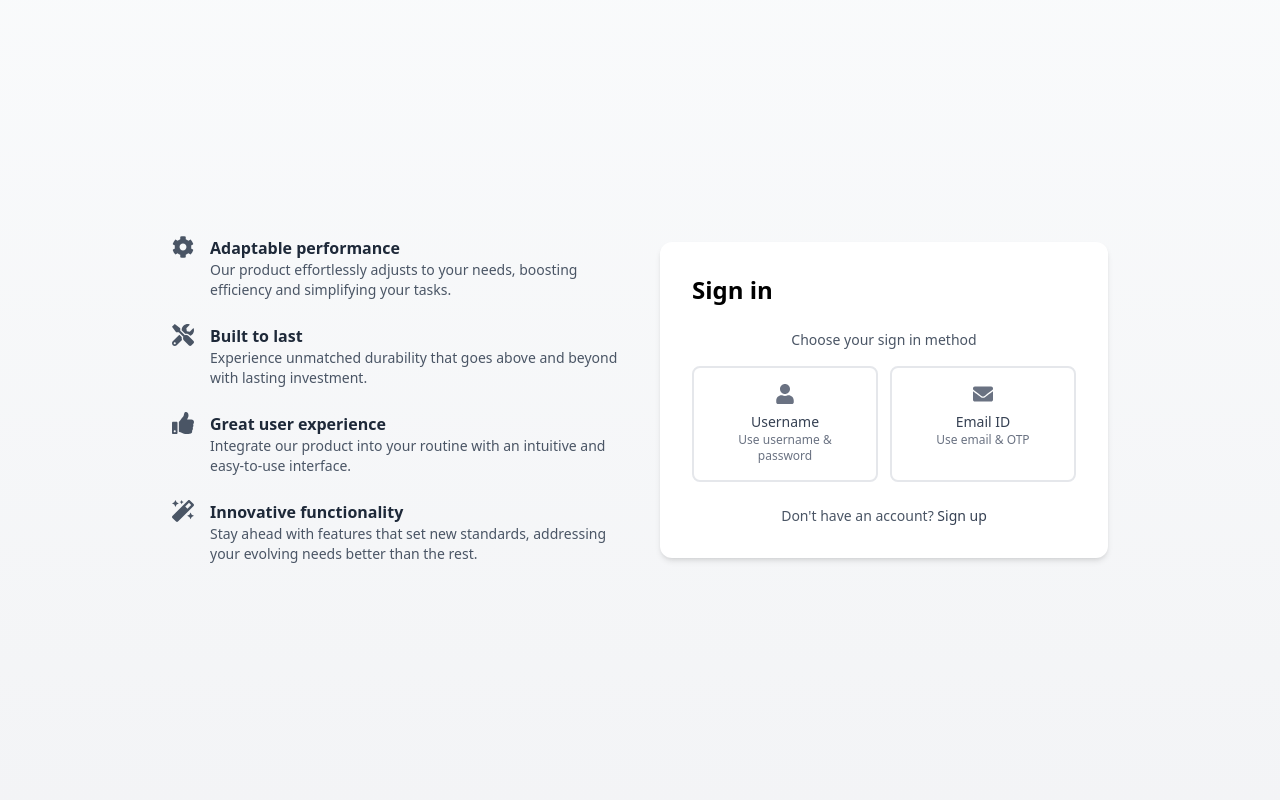
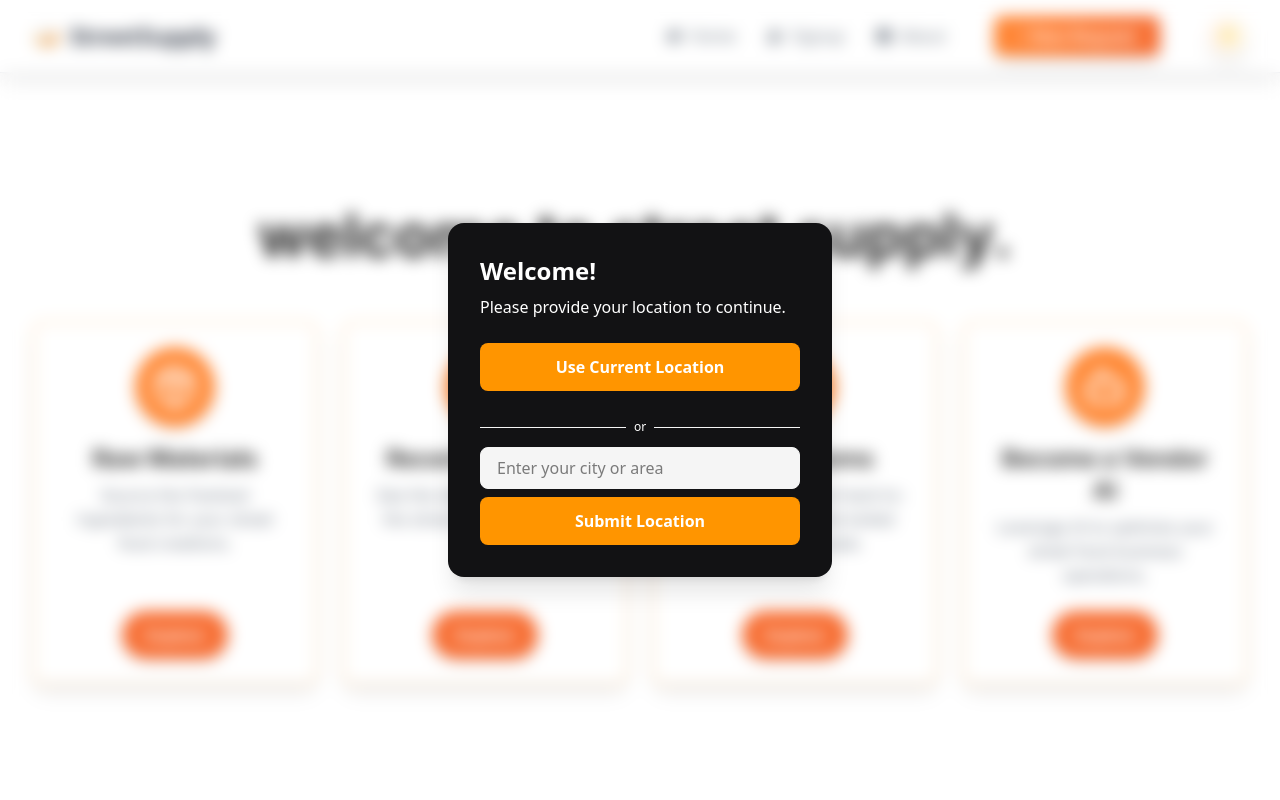
Before and after one commit to NIKSH02/VendorVerse, a React (Vite) app in the folder Frontend/: page / in a window 1280 px wide. Shown: the top 800 px of the page. Built offline with nearby package versions, Linux system fonts and the light colour scheme.

Commit message:
loaction popup card

```diff
--- a/Frontend/src/App.jsx
+++ b/Frontend/src/App.jsx
@@ -51,10 +51,10 @@ function App() {
       <AuthProvider>
         <Router >
           <Routes>
-            <Route path="/" element={ <AuthPage />} />
+            <Route path="/authpage" element={ <AuthPage />} />
             <Route path="/Global" element={<CommunityRequests />  } />
             <Route path="/productdetail" element={<ProductDetail /> } />
-             <Route path="/landingpage" element={<LandingPage /> } />
+             <Route path="/" element={<LandingPage /> } />
           </Routes>
         </Router>
       </AuthProvider>
--- a/Frontend/src/components/LocationPopup.jsx
+++ b/Frontend/src/components/LocationPopup.jsx
@@ -36,18 +36,17 @@ export default function LocationPopup({ onLocationSet }) {
   if (!show) return null;
 
   return (
-    <div
-      className="fixed inset-0 flex items-center justify-center z-50"
-      style={{ background: "rgba(0,0,0,0.25)" }}
-    >
+    <div className="fixed inset-0 z-50 flex items-center justify-center">
+      {/* Overlay for blur only, no dark background */}
+      <div className="absolute inset-0 backdrop-blur-sm" />
       <div
-        className="rounded-2xl shadow-xl p-8 w-full max-w-sm"
-        style={{ background: "#fff" }}
+        className="relative rounded-2xl shadow-xl p-8 w-full max-w-sm z-10"
+        style={{ background: "#121214" }}
       >
-        <h2 className="text-2xl font-bold mb-2" style={{ color: "#000" }}>
+        <h2 className="text-2xl font-bold mb-2" style={{ color: "white" }}>
           Welcome!
         </h2>
-        <p className="mb-6 text-base" style={{ color: "#555" }}>
+        <p className="mb-6 text-base" style={{ color: "white" }}>
           Please provide your location to continue.
         </p>
         <button
@@ -65,7 +64,7 @@ export default function LocationPopup({ onLocationSet }) {
         </button>
         <div className="flex items-center my-3">
           <div className="flex-1 h-px bg-[#f5f5f5]" />
-          <span className="mx-2 text-xs text-[#555]">or</span>
+          <span className="mx-2 text-xs text-[white]">or</span>
           <div className="flex-1 h-px bg-[#f5f5f5]" />
         </div>
         <form onSubmit={handleManualSubmit}>
--- a/Frontend/src/pages/LandingPage.jsx
+++ b/Frontend/src/pages/LandingPage.jsx
@@ -1,4 +1,5 @@
 import React, { useState, useRef, useEffect } from "react";
+import LocationPopup from "../components/LocationPopup";
 import { motion, AnimatePresence } from "framer-motion";
 
 import HeroSection from "../components/HeroSection";
@@ -13,107 +14,39 @@ import Navbar from "../components/Navbar";
 
 
 export default function LandingPage() {
+  const [locationSet, setLocationSet] = useState(false);
+
   const [activeSection, setActiveSection] = useState(null);
   const rawSectionRef = useRef(null);
   const specialSectionRef = useRef(null);
   const requestSectionRef = useRef(null);
 
+  // Move this function above its first usage
   const handleCategoryClick = (category) => {
-    let targetRef;
-    switch(category) {
-      case 'raw':
-        targetRef = rawSectionRef;
-        break;
-      case 'special':
-        targetRef = specialSectionRef;
-        break;
-      case 'request':
-        targetRef = requestSectionRef;
-        break;
-      default:
-        targetRef = null;
-    }
-
-    if (activeSection === category) {
-      setActiveSection(null);
-      // Scroll back to categories when deselecting
-      window.scrollTo({
-        top: document.querySelector('#category-section')?.offsetTop || 0,
-        behavior: 'smooth'
-      });
-    } else {
+    let targetRef = null;
+    if (category === 'raw') targetRef = rawSectionRef;
+    else if (category === 'special') targetRef = specialSectionRef;
+    else if (category === 'request') targetRef = requestSectionRef;
     setActiveSection(category);
-
-      // First scroll to just above the content section
-      const contentSection = document.querySelector('#content-section');
-      if (contentSection) {
-        const offset = window.innerWidth <= 768 ? 80 : 100; // More offset on mobile
-        const targetY = contentSection.offsetTop - offset;
-
-        window.scrollTo({
-          top: targetY,
-          behavior: 'smooth'
-        });
-      }
-
-      // Then let the content animate in
-      if (targetRef?.current) {
-        setTimeout(() => {
-          const offset = window.innerWidth <= 768 ? 80 : 100;
-          const elementTop = targetRef.current.offsetTop - offset;
-          window.scrollTo({
-            top: elementTop,
-            behavior: 'smooth'
-          });
-        }, 300); // Delay to allow the animation to start
-      }
+    if (targetRef && targetRef.current) {
+      targetRef.current.scrollIntoView({ behavior: 'smooth' });
     }
   };
 
-  const sectionVariants = {
-    hidden: {
-      opacity: 0,
-      y: 100, // Start from further down
-      scale: 0.95
-    },
-    visible: {
-      opacity: 1,
-      y: 0,
-      scale: 1,
-      transition: {
-        type: "spring",
-        duration: 0.8,
-        bounce: 0.3
-      }
-    },
-    exit: {
-      opacity: 0,
-      y: -50,
-      scale: 0.95,
-      transition: {
-        duration: 0.3
-      }
-    }
+  const handleLocationSet = (location) => {
+    setLocationSet(true);
+    // Optionally store location in context or localStorage
   };
 
-  useEffect(() => {
-    if (activeSection && window.innerWidth <= 768) {
-      // Add extra offset for mobile screens
-      window.scrollBy({
-        top: 60,
-        behavior: 'smooth'
-      });
-    }
-  }, [activeSection]);
-
   return (
-    <div className="bg-white dark:bg-[#181818] min-h-screen transition-colors duration-300">
-
+    <div className="relative min-h-screen">
+      {/* Blurred background when popup is open */}
+      <div className={locationSet ? "" : "opacity-80 pointer-events-none select-none"}>
+        <div className=" min-h-screen duration-30">
           <div className="mt-[-32px]">
             <Navbar />
             <CategoryShowcase onCategoryClick={handleCategoryClick} activeSection={activeSection} />
           </div>
-
           <div className="relative scroll-mt-16" id="content-section">
             <AnimatePresence mode="wait">
               {activeSection === "raw" && (
@@ -157,20 +90,24 @@ export default function LandingPage() {
               )}
             </AnimatePresence>
             {/* Add Supplier Item Form - always visible for demo, or restrict as needed */}
-
           </div>
-
           {/* How It Works Section */}
           <motion.div
-        initial={{ opacity: 0 }}
+            initial={{ opacity: 0.6 }}
             whileInView={{ opacity: 1 }}
             viewport={{ once: true }}
           >
             <HowItWorks />
           </motion.div>
-
           {/* Footer */}
           <Footer />
         </div>
+      </div>
+      {/* Location popup modal */}
+      {!locationSet && (
+        <LocationPopup onLocationSet={handleLocationSet} />
+      )}
+    </div>
   );
+
 }
```
Lines whose indentation alone changed are shown as unchanged.
